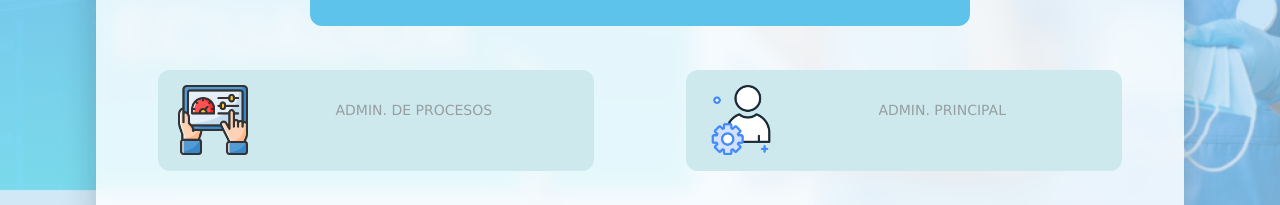
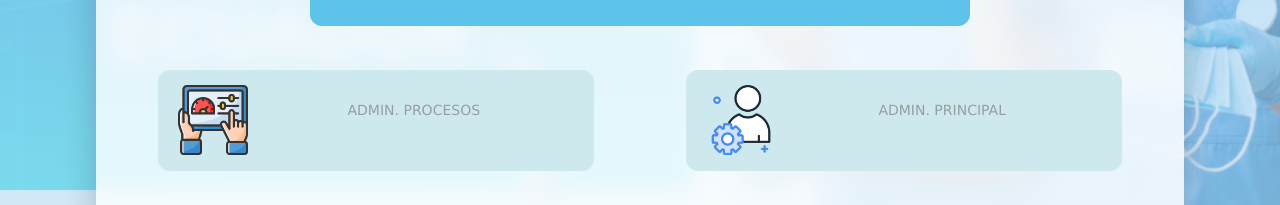
Before and after one commit to FamedicSeg/PlataformTrainingSafemed_frntd, a React (Vite) app: page / in a window 1280 px wide. Shown: the part 503-708 px from the top of the page. Built offline with nearby package versions, Linux system fonts and the light colour scheme; no server answers.

Commit message:
feat: :fire: Change in the button Admin. Procesos
}

```diff
--- a/src/pages/principal.jsx
+++ b/src/pages/principal.jsx
@@ -212,7 +212,7 @@ export default function LoginNombre() {
               className="btn-adminProceso"
               onClick={() => navigate("/admin/procesos")}
             >
-              ADMIN. DE PROCESOS
+              ADMIN. PROCESOS
             </button>
 
             <button
```
